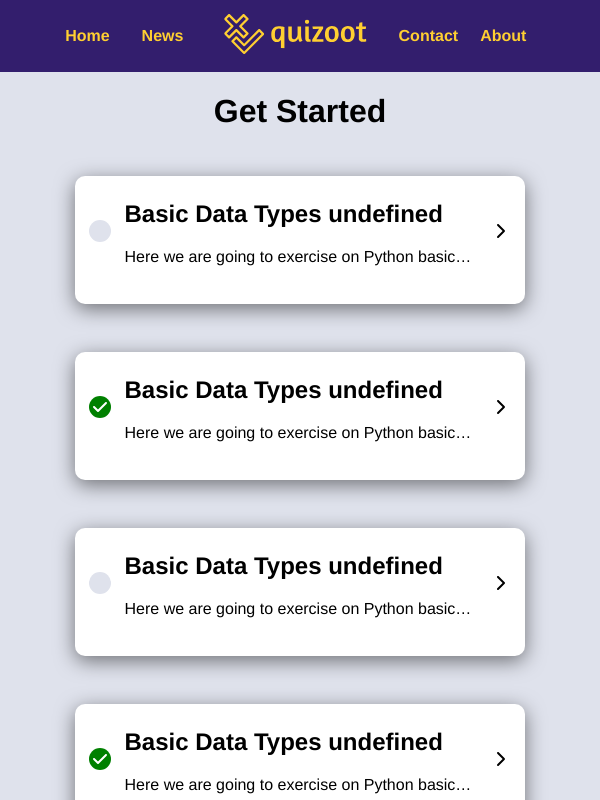
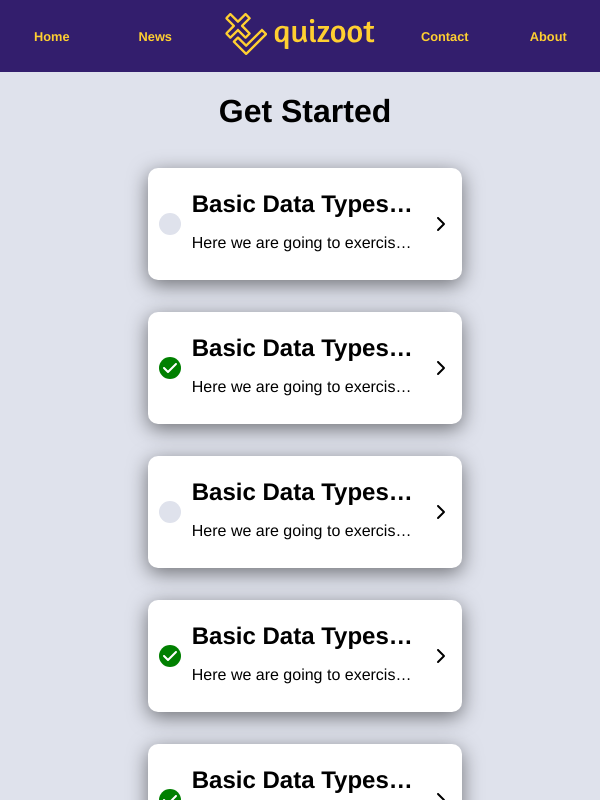
Before and after one commit to YacineSteeve/quizoot, a Vue app in the folder frontend/: page / in a window 600 px wide. Built offline with nearby package versions, Linux system fonts and the light colour scheme.

Commit message:
feat(ui): make the current UI responsive

```diff
--- a/frontend/src/App.vue
+++ b/frontend/src/App.vue
@@ -35,7 +35,7 @@ import Footer from '@/components/Footer.vue';
 }
 
 .main-container::-webkit-scrollbar {
-    width: 10px;
+    width: 5px;
     height: 100%;
     background: var(--light-grey);
 }
@@ -48,4 +48,15 @@ import Footer from '@/components/Footer.vue';
 .main-container::-webkit-scrollbar-thumb:hover {
     background: var(--main-blue);
 }
+
+@media only screen and (min-width: 600px) {
+    .main {
+        margin-left: 20vw;
+        margin-right: calc(20vw - 10px);
+    }
+
+    .main-container::-webkit-scrollbar {
+        width: 10px;
+    }
+}
 </style>
--- a/frontend/src/components/Navbar.vue
+++ b/frontend/src/components/Navbar.vue
@@ -67,14 +67,15 @@
     margin-inline: 4vw;
 }
 
-.navbar img {
+.links li#logo img {
     width: auto;
     height: 2.5em;
 }
 
 .links li.menu-item {
-    width: 15%;
+    flex: 1;
     height: 60%;
+
 }
 
 .links li.menu-item a {
@@ -89,6 +90,27 @@
     height: 100%;
 }
 
+@media only screen and (max-width: 600px) {
+    .links {
+        width: 100%;
+        min-width: min-content;
+    }
+
+    .links li#logo {
+        width: 25%;
+        margin-inline: 3%;
+    }
+
+    .links li#logo img {
+        width: 100%;
+        height: auto;
+    }
+
+    .links li.menu-item a {
+        font-size: .8em;
+    }
+}
+
 .links li.menu-item:hover {
     background-color: var(--menu-hover-pink);
     border-radius: 5px;
--- a/frontend/src/components/QuizCard.vue
+++ b/frontend/src/components/QuizCard.vue
@@ -14,8 +14,10 @@ const bgColor = computed(() => (quiz.status ? '#008000' : '#dfe2ec'));
 
 <template>
     <div class="quiz-preview-container">
-        <div class="quiz-status" v-on:click="quiz.status = !quiz.status">
-            <font-awesome-icon icon="fa-solid fa-check" color="#ffffff" size="l" v-if="quiz.status" />
+        <div class="quiz-status-container">
+            <div class="quiz-status" v-on:click="quiz.status = !quiz.status">
+                <font-awesome-icon icon="fa-solid fa-check" color="#ffffff" size="l" v-if="quiz.status"/>
+            </div>
         </div>
         <div class="quiz-details">
             <div class="quiz-title">
@@ -25,8 +27,10 @@ const bgColor = computed(() => (quiz.status ? '#008000' : '#dfe2ec'));
                 <p>{{ quiz.description }}</p>
             </div>
         </div>
-        <div class="quiz-details-expand-icon">
-            <font-awesome-icon icon="fa-solid fa-chevron-right" size="l" />
+        <div class="quiz-details-expand-icon-container">
+            <div class="quiz-details-expand-icon">
+                <font-awesome-icon icon="fa-solid fa-chevron-right" size="l"/>
+            </div>
         </div>
     </div>
 </template>
@@ -36,7 +40,9 @@ const bgColor = computed(() => (quiz.status ? '#008000' : '#dfe2ec'));
     display: flex;
     align-items: start;
     width: 75%;
+    min-width: 600px;
     height: 16vh;
+    min-height: 110px;
     margin-block: 3vh;
     border-radius: 10px;
     box-shadow: 0 5px 20px rgba(0, 0, 0, 0.5);
@@ -49,14 +55,21 @@ const bgColor = computed(() => (quiz.status ? '#008000' : '#dfe2ec'));
     cursor: pointer;
 }
 
-.quiz-preview-container .quiz-status,
-.quiz-details-expand-icon {
+.quiz-preview-container .quiz-status-container,
+.quiz-preview-container .quiz-details-expand-icon-container {
     display: flex;
     justify-content: center;
     align-items: center;
-    width: 5%;
-    margin-inline: 3%;
-    margin-top: 5.5vh;
+    width: 11%;
+    height: 100%;
+}
+
+.quiz-preview-container .quiz-status,
+.quiz-preview-container .quiz-details-expand-icon {
+    display: flex;
+    justify-content: center;
+    align-items: center;
+    width: 50%;
     aspect-ratio: 1 / 1;
     transform: scale(1);
 }
@@ -69,36 +82,43 @@ const bgColor = computed(() => (quiz.status ? '#008000' : '#dfe2ec'));
 .quiz-preview-container .quiz-details {
     display: flex;
     flex-direction: column;
-    justify-content: flex-end;
+    justify-content: center;
     align-items: stretch;
     text-align: left;
     width: 78%;
     height: 100%;
 }
 
-.quiz-preview-container .quiz-details>* {
-    width: 100%;
-    height: 8vh;
+@media only screen and (max-width: 600px) {
+    .quiz-preview-container {
+        width: 85%;
+        min-width: auto;
+        height: 14vh;
+        margin-block: 2vh;
+    }
+
+    .quiz-preview-container .quiz-status-container,
+    .quiz-preview-container .quiz-details-expand-icon-container {
+        width: 14%;
+    }
+
+    .quiz-preview-container .quiz-details {
+        width: 72%;
+    }
 }
 
-.quiz-preview-container .quiz-details .quiz-title {
+.quiz-preview-container .quiz-details>* {
     display: flex;
+    align-items: center;
     justify-content: center;
-    align-items: center;
-}
-
-.quiz-preview-container .quiz-details .quiz-title h2 {
     width: 100%;
-    height: fit-content;
-    margin-bottom: 1vh;
-}
-
-.quiz-preview-container .quiz-details .quiz-description p {
-    margin-top: 1vh;
+    height: 35%;
 }
 
 .quiz-preview-container .quiz-details>*>* {
+    width: 100%;
     height: fit-content;
+    margin: 0;
     text-overflow: ellipsis;
     white-space: nowrap;
     overflow: hidden;
```
